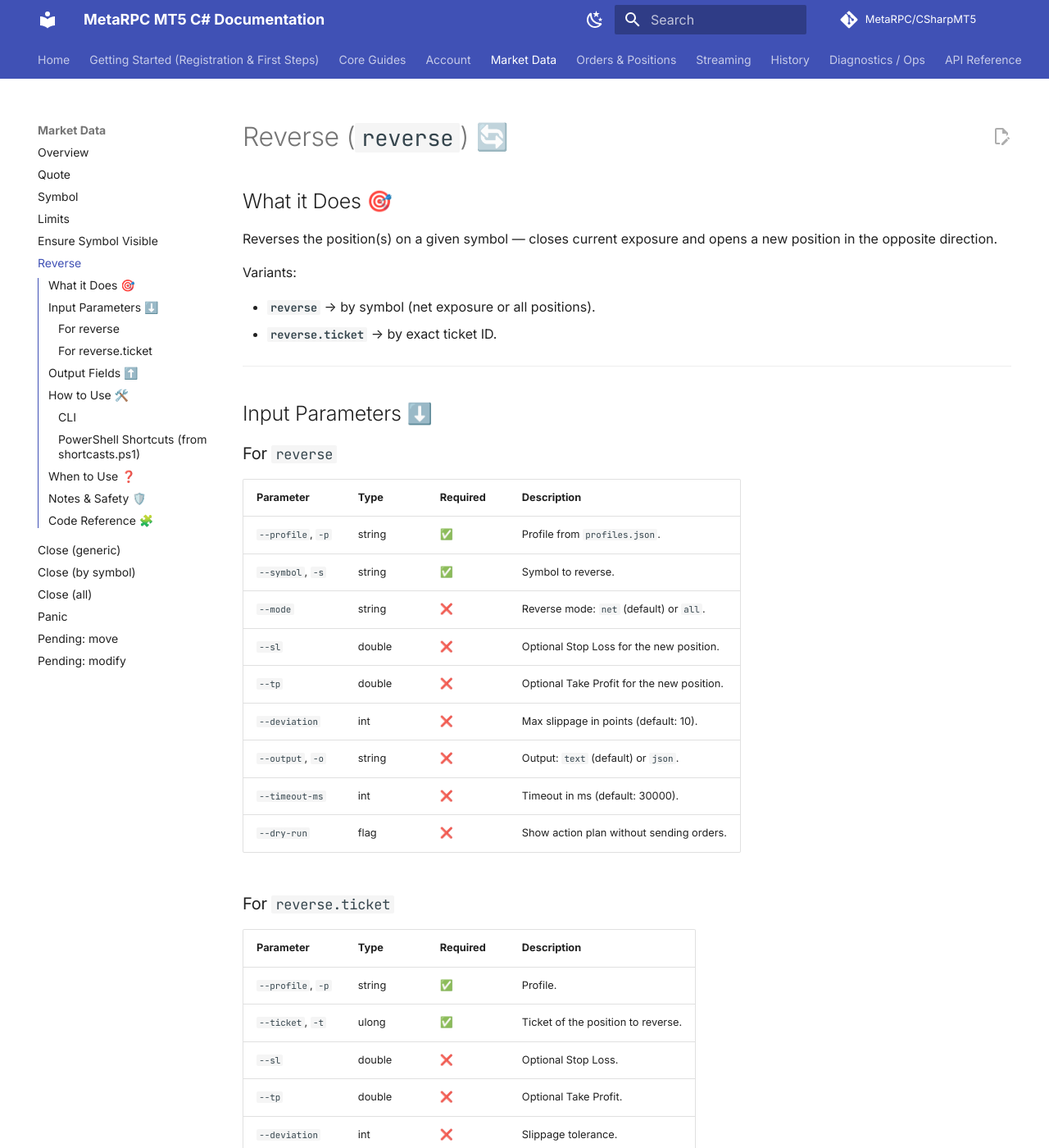
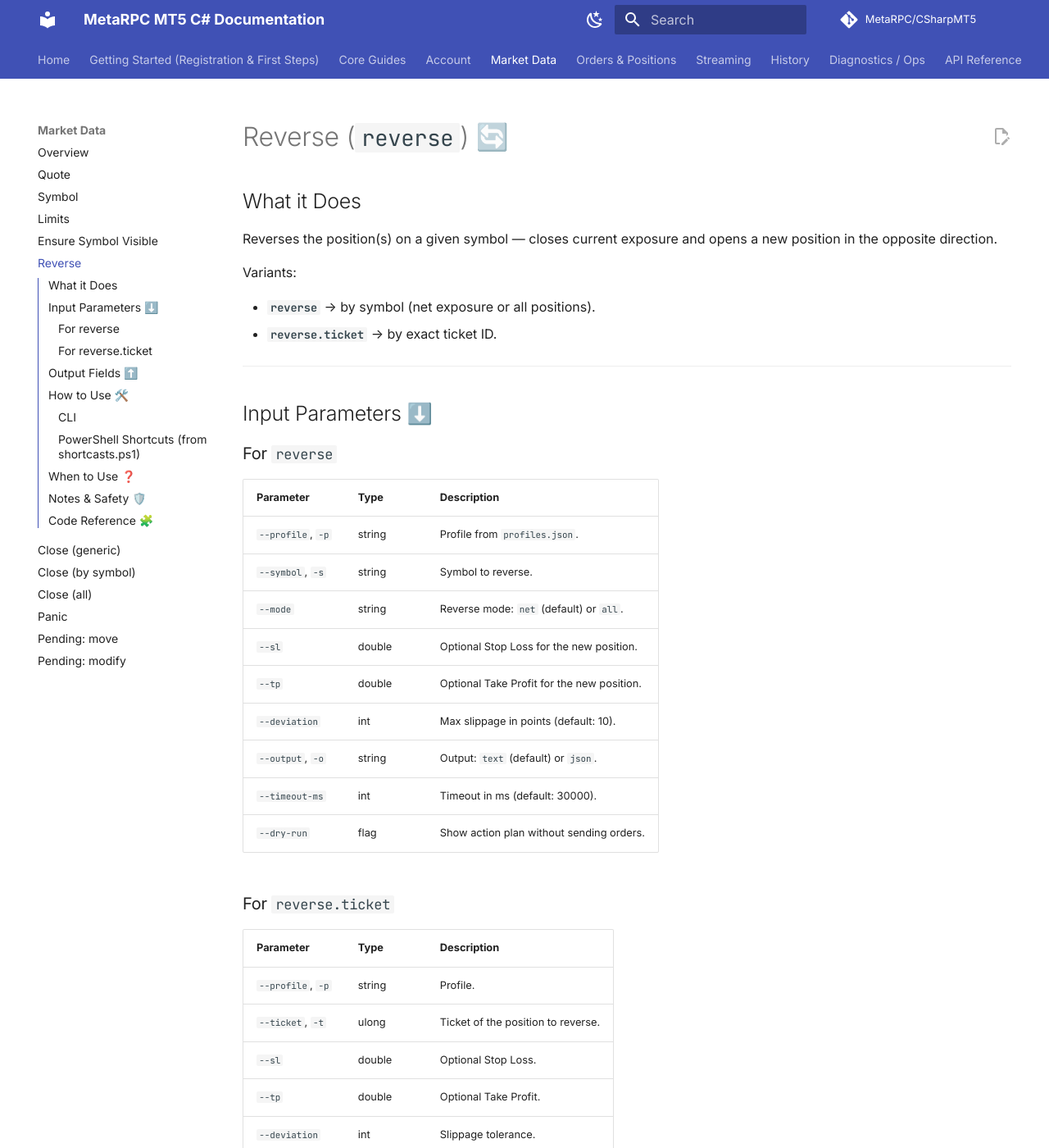
Before and after one commit to MetaRPC/CSharpMT5, an MkDocs documentation site: the page built from docs/Market_Data/Reverse.md, in a window 1280 px wide and 1400 px high. Shown: the whole window at 82% size. Built offline with MkDocs 1.6.1 and Material for MkDocs 9.7.7, drawn with Linux system fonts in a browser that asks for light colours; comment, search, counter and statistics services are not loaded.

Commit message:
Update Reverse.md

```diff
--- a/docs/Market_Data/Reverse.md
+++ b/docs/Market_Data/Reverse.md
@@ -1,6 +1,6 @@
 # Reverse (`reverse`) 🔄
 
-## What it Does 🎯
+## What it Does
 
 Reverses the position(s) on a given symbol — closes current exposure and opens a new position in the opposite direction.
 
@@ -15,30 +15,30 @@ Variants:
 
 ### For `reverse`
 
-| Parameter         | Type   | Required | Description                                |
-| ----------------- | ------ | -------- | ------------------------------------------ |
-| `--profile`, `-p` | string | ✅        | Profile from `profiles.json`.              |
-| `--symbol`, `-s`  | string | ✅        | Symbol to reverse.                         |
-| `--mode`          | string | ❌        | Reverse mode: `net` (default) or `all`.    |
-| `--sl`            | double | ❌        | Optional Stop Loss for the new position.   |
-| `--tp`            | double | ❌        | Optional Take Profit for the new position. |
-| `--deviation`     | int    | ❌        | Max slippage in points (default: 10).      |
-| `--output`, `-o`  | string | ❌        | Output: `text` (default) or `json`.        |
-| `--timeout-ms`    | int    | ❌        | Timeout in ms (default: 30000).            |
-| `--dry-run`       | flag   | ❌        | Show action plan without sending orders.   |
+| Parameter         | Type   | Description                                |
+| ----------------- | ------ | ------------------------------------------ |
+| `--profile`, `-p` | string | Profile from `profiles.json`.              |
+| `--symbol`, `-s`  | string |  Symbol to reverse.                         |
+| `--mode`          | string | Reverse mode: `net` (default) or `all`.    |
+| `--sl`            | double | Optional Stop Loss for the new position.   |
+| `--tp`            | double |  Optional Take Profit for the new position. |
+| `--deviation`     | int    | Max slippage in points (default: 10).      |
+| `--output`, `-o`  | string |  Output: `text` (default) or `json`.        |
+| `--timeout-ms`    | int    |  Timeout in ms (default: 30000).            |
+| `--dry-run`       | flag   |  Show action plan without sending orders.   |
 
 ### For `reverse.ticket`
 
-| Parameter         | Type   | Required | Description                        |
-| ----------------- | ------ | -------- | ---------------------------------- |
-| `--profile`, `-p` | string | ✅        | Profile.                           |
-| `--ticket`, `-t`  | ulong  | ✅        | Ticket of the position to reverse. |
-| `--sl`            | double | ❌        | Optional Stop Loss.                |
-| `--tp`            | double | ❌        | Optional Take Profit.              |
-| `--deviation`     | int    | ❌        | Slippage tolerance.                |
-| `--output`, `-o`  | string | ❌        | Output: `text` or `json`.          |
-| `--timeout-ms`    | int    | ❌        | Timeout in ms.                     |
-| `--dry-run`       | flag   | ❌        | Plan only, no execution.           |
+| Parameter         | Type   | Description                        |
+| ----------------- | ------ |  ---------------------------------- |
+| `--profile`, `-p` | string | Profile.                           |
+| `--ticket`, `-t`  | ulong  |  Ticket of the position to reverse. |
+| `--sl`            | double |  Optional Stop Loss.                |
+| `--tp`            | double |  Optional Take Profit.              |
+| `--deviation`     | int    |  Slippage tolerance.                |
+| `--output`, `-o`  | string |  Output: `text` or `json`.          |
+| `--timeout-ms`    | int    |  Timeout in ms.                     |
+| `--dry-run`       | flag   |  Plan only, no execution.           |
 
 ---
 
```
